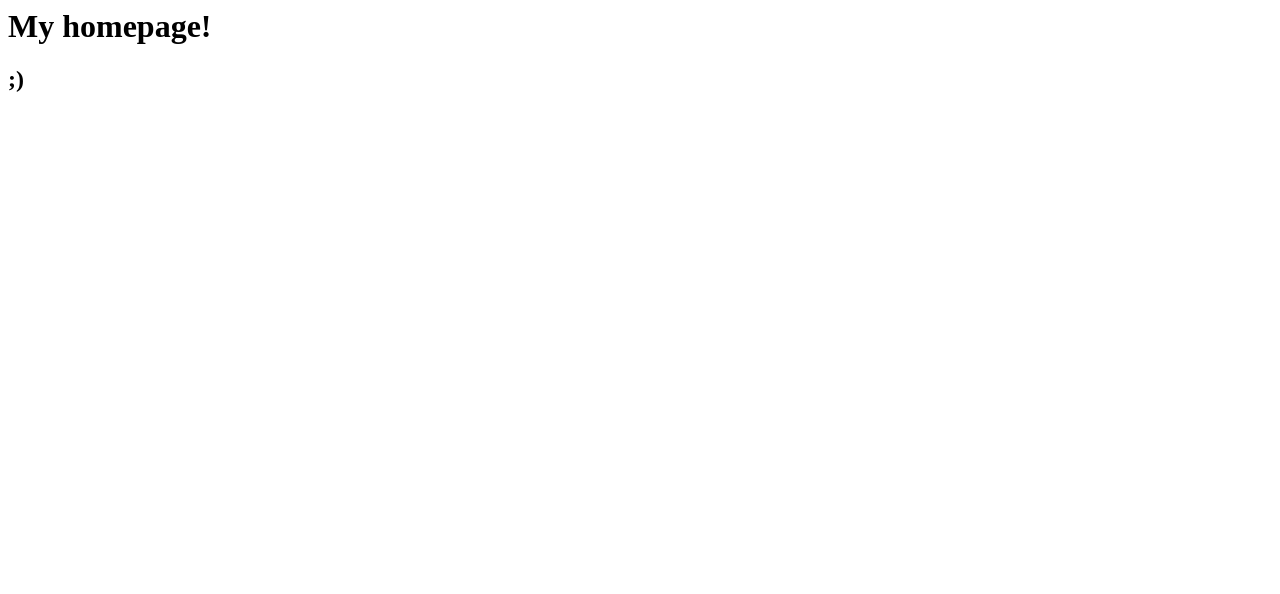
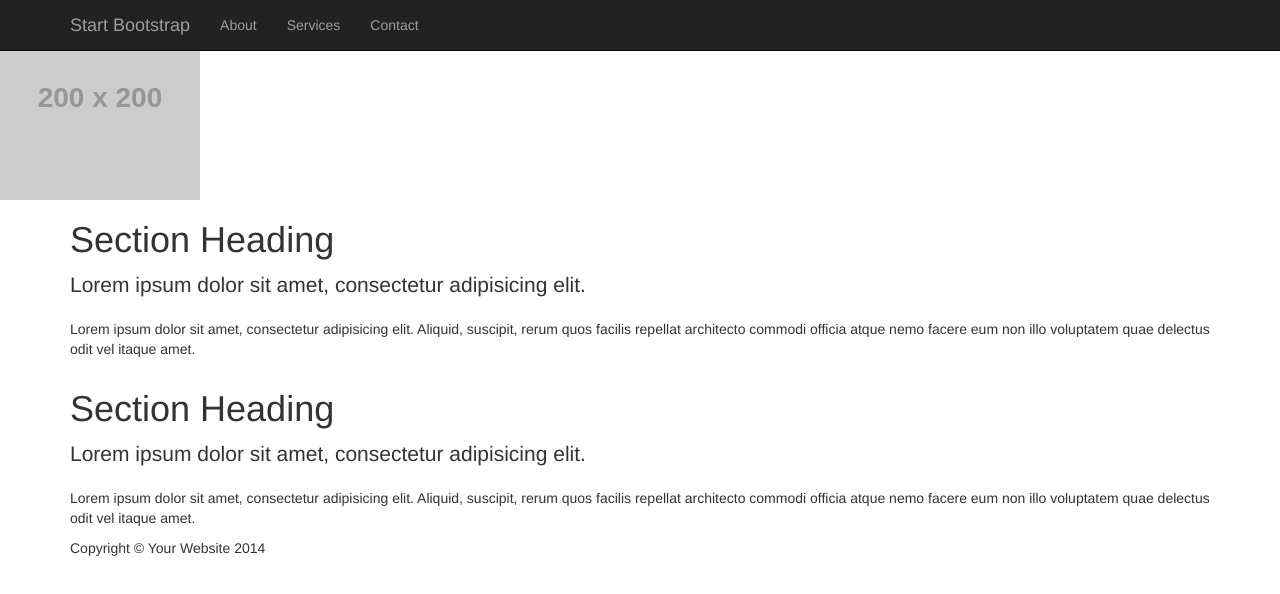
Before and after one commit to aekkapun/aekkapun.github.io, a plain HTML site: page index.html in a window 1280 px wide. Drawn offline with nearby package versions, Linux system fonts and the light colour scheme; placeholder pictures from the web are drawn by us.

Commit message:
Update index.html

```diff
--- a/index.html
+++ b/index.html
@@ -1,15 +1,122 @@
-<html>
-  <head>
-    <title>My Homepage</title>
-  </head>
+<!DOCTYPE html>
+<html lang="en">
 
+<head>
 
-  <body>
-    <h1>My homepage!</h1>
+    <meta charset="utf-8">
+    <meta http-equiv="X-UA-Compatible" content="IE=edge">
+    <meta name="viewport" content="width=device-width, initial-scale=1">
+    <meta name="description" content="">
+    <meta name="author" content="">
 
-    <h2>
-        ;)
-    </h2>
+    <title>Full Width Pics - Start Bootstrap Template</title>
 
-  </body>
+    <!-- Bootstrap Core CSS -->
+    <link href="https://maxcdn.bootstrapcdn.com/bootstrap/3.3.4/css/bootstrap.min.css" rel="stylesheet">
+
+    <!-- Custom CSS -->
+    <link href="css/full-width-pics.css" rel="stylesheet">
+
+    <!-- HTML5 Shim and Respond.js IE8 support of HTML5 elements and media queries -->
+    <!-- WARNING: Respond.js doesn't work if you view the page via file:// -->
+    <!--[if lt IE 9]>
+        <script src="https://oss.maxcdn.com/libs/html5shiv/3.7.0/html5shiv.js"></script>
+        <script src="https://oss.maxcdn.com/libs/respond.js/1.4.2/respond.min.js"></script>
+    <![endif]-->
+
+</head>
+
+<body>
+
+    <!-- Navigation -->
+    <nav class="navbar navbar-inverse navbar-fixed-top" role="navigation">
+        <div class="container">
+            <!-- Brand and toggle get grouped for better mobile display -->
+            <div class="navbar-header">
+                <button type="button" class="navbar-toggle" data-toggle="collapse" data-target="#bs-example-navbar-collapse-1">
+                    <span class="sr-only">Toggle navigation</span>
+                    <span class="icon-bar"></span>
+                    <span class="icon-bar"></span>
+                    <span class="icon-bar"></span>
+                </button>
+                <a class="navbar-brand" href="#">Start Bootstrap</a>
+            </div>
+            <!-- Collect the nav links, forms, and other content for toggling -->
+            <div class="collapse navbar-collapse" id="bs-example-navbar-collapse-1">
+                <ul class="nav navbar-nav">
+                    <li>
+                        <a href="#">About</a>
+                    </li>
+                    <li>
+                        <a href="#">Services</a>
+                    </li>
+                    <li>
+                        <a href="#">Contact</a>
+                    </li>
+                </ul>
+            </div>
+            <!-- /.navbar-collapse -->
+        </div>
+        <!-- /.container -->
+    </nav>
+
+    <!-- Full Width Image Header with Logo -->
+    <!-- Image backgrounds are set within the full-width-pics.css file. -->
+    <header class="image-bg-fluid-height">
+        <img class="img-responsive img-center" src="http://placehold.it/200x200&text=Logo" alt="">
+    </header>
+
+    <!-- Content Section -->
+    <section>
+        <div class="container">
+            <div class="row">
+                <div class="col-lg-12">
+                    <h1 class="section-heading">Section Heading</h1>
+                    <p class="lead section-lead">Lorem ipsum dolor sit amet, consectetur adipisicing elit.</p>
+                    <p class="section-paragraph">Lorem ipsum dolor sit amet, consectetur adipisicing elit. Aliquid, suscipit, rerum quos facilis repellat architecto commodi officia atque nemo facere eum non illo voluptatem quae delectus odit vel itaque amet.</p>
+                </div>
+            </div>
+        </div>
+    </section>
+
+    <!-- Fixed Height Image Aside -->
+    <!-- Image backgrounds are set within the full-width-pics.css file. -->
+    <aside class="image-bg-fixed-height"></aside>
+
+    <!-- Content Section -->
+    <section>
+        <div class="container">
+            <div class="row">
+                <div class="col-lg-12">
+                    <h1 class="section-heading">Section Heading</h1>
+                    <p class="lead section-lead">Lorem ipsum dolor sit amet, consectetur adipisicing elit.</p>
+                    <p class="section-paragraph">Lorem ipsum dolor sit amet, consectetur adipisicing elit. Aliquid, suscipit, rerum quos facilis repellat architecto commodi officia atque nemo facere eum non illo voluptatem quae delectus odit vel itaque amet.</p>
+                </div>
+            </div>
+            <!-- /.row -->
+        </div>
+        <!-- /.container -->
+    </section>
+
+    <!-- Footer -->
+    <footer>
+        <div class="container">
+            <div class="row">
+                <div class="col-lg-12">
+                    <p>Copyright &copy; Your Website 2014</p>
+                </div>
+            </div>
+            <!-- /.row -->
+        </div>
+        <!-- /.container -->
+    </footer>
+
+    <!-- jQuery -->
+    <script src="js/jquery.js"></script>
+
+    <!-- Bootstrap Core JavaScript -->
+    <script src="https://maxcdn.bootstrapcdn.com/bootstrap/3.3.4/js/bootstrap.min.js"></script>
+
+</body>
+
 </html>
```
